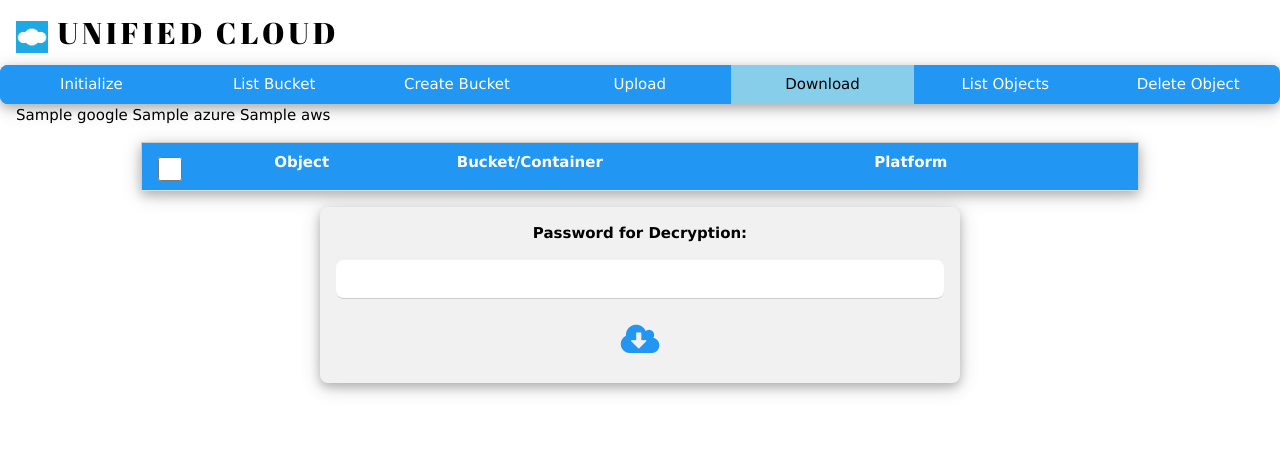
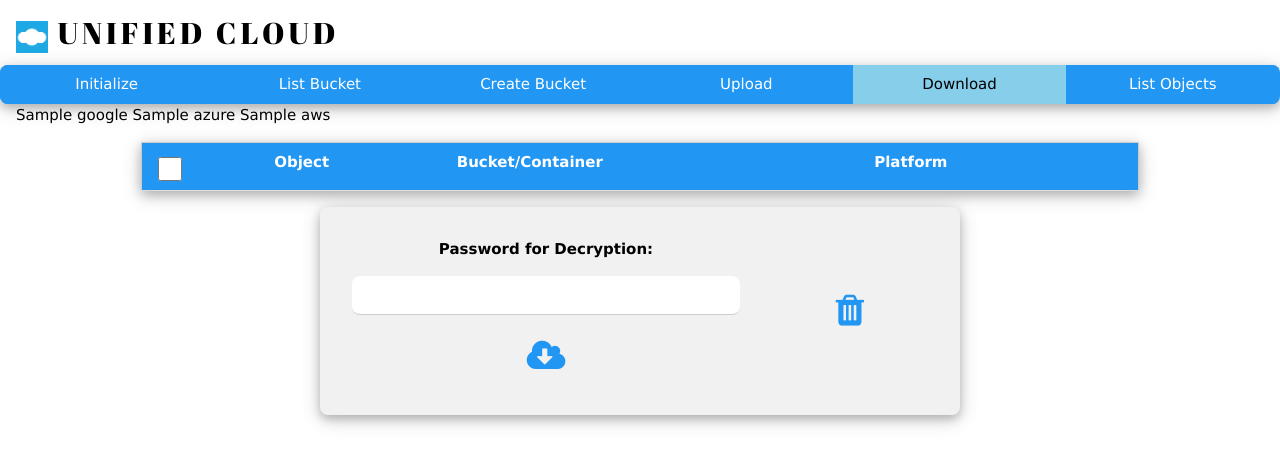
Before and after one commit to danielwwong/Unified-Cloud-API, a Flask app: template templates/download_ajax.html in a window 1280 px wide. Shown: the top 465 px of the page. Run offline with Flask 2, Linux system fonts and the light colour scheme; the template is opened without the code that fills it: most values are stand-ins (such as "Sample title", 1, 10 or a date in 2020); lists and menus that the app fills with data are empty.

Commit message:
Finish Delete Function

```diff
--- a/main.py
+++ b/main.py
@@ -221,26 +221,38 @@ def download_ajax():
 def download_files():
     return app.send_static_file('temp/DownloadedFiles.zip')
 
-@app.route('/delete/', methods = ['GET', 'POST'])
-def delete():
-    if request.method == 'POST':
-        google_platform_check = request.form.get('google_platform')
-        azure_platform_check = request.form.get('azure_platform')
-        aws_platform_check = request.form.get('aws_platform')
-        platform = [google_platform_check, azure_platform_check, aws_platform_check]
-        google_bucket = request.form['google_bucket_name']
-        azure_container = request.form['azure_container_name']
-        aws_bucket = request.form['aws_bucket_name']
-        file_source_bucket = [google_bucket, azure_container, aws_bucket]
-        google_file = request.form['google_object_name']
-        azure_file = request.form['azure_object_name']
-        aws_file = request.form['aws_object_name']
-        delete_file = [google_file, azure_file, aws_file]
-        google_info, azure_info, aws_info = custom_api.delete_object(platform, file_source_bucket, delete_file)
-        flag = 1
-        return render_template('delete_object.html', status = flag, google = google_info, azure = azure_info, aws = aws_info)
-    else:
-        return render_template('delete_object.html')
+#@app.route('/delete/', methods = ['GET', 'POST'])
+#def delete():
+#    if request.method == 'POST':
+#        google_platform_check = request.form.get('google_platform')
+#        azure_platform_check = request.form.get('azure_platform')
+#        aws_platform_check = request.form.get('aws_platform')
+#        platform = [google_platform_check, azure_platform_check, aws_platform_check]
+#        google_bucket = request.form['google_bucket_name']
+#        azure_container = request.form['azure_container_name']
+#        aws_bucket = request.form['aws_bucket_name']
+#        file_source_bucket = [google_bucket, azure_container, aws_bucket]
+#        google_file = request.form['google_object_name']
+#        azure_file = request.form['azure_object_name']
+#        aws_file = request.form['aws_object_name']
+#        delete_file = [google_file, azure_file, aws_file]
+#        google_info, azure_info, aws_info = custom_api.delete_object(platform, file_source_bucket, delete_file)
+#        flag = 1
+#        return render_template('delete_object.html', status = flag, google = google_info, azure = azure_info, aws = aws_info)
+#    else:
+#        return render_template('delete_object.html')
+
+@app.route('/delete_controller/', methods = ['POST'])
+def delete_controller():
+    # get selected download information from frontend
+    platform = request.form.getlist('platform[]')
+    file_source_bucket = request.form.getlist('file_source_bucket[]')
+    delete_file = request.form.getlist('delete_file[]')
+    # delete
+    for x in range(len(platform)):
+        custom_api.delete_object(platform[x], file_source_bucket[x], delete_file[x])
+    info = 'Successfully Performed Deletion!'
+    return info
 
 #@app.route('/delete_private_key/', methods = ['POST'])
 #def delete_private_key():
--- a/templates/base.html
+++ b/templates/base.html
@@ -24,6 +24,15 @@
 				width: 50%;
 				margin: 0 auto;
 			}
+			.w3-my-col-container {
+				display: table;
+				width: 100%;
+			}
+			.w3-my-col {
+				display: table-cell;
+				padding: 16px;
+				vertical-align: middle;
+			}
 		</style>
 		{% block head %}
 		{% endblock %}
@@ -36,13 +45,12 @@
 			</h2>
 		</div>
 		<div class="w3-bar w3-blue w3-card-4 w3-round-large">
-			<a class="w3-bar-item w3-button w3-hover-light-blue w3-ripple {% block initialize_button %}{% endblock %}" style="width:14.28%" href="/initialize/">Initialize</a>
-			<a class="w3-bar-item w3-button w3-hover-light-blue w3-ripple {% block list_bucket_button %}{% endblock %}" style="width:14.28%" href="/list_bucket/">List Bucket</a>
-			<a class="w3-bar-item w3-button w3-hover-light-blue w3-ripple {% block create_bucket_button %}{% endblock %}" style="width:14.28%" href="/create_bucket/">Create Bucket</a>
-			<a class="w3-bar-item w3-button w3-hover-light-blue w3-ripple {% block upload_button %}{% endblock %}" style="width:14.28%" href="/upload_ajax/">Upload</a>
-			<a class="w3-bar-item w3-button w3-hover-light-blue w3-ripple {% block download_button %}{% endblock %}" style="width:14.28%" href="/download_ajax/">Download</a>
-			<a class="w3-bar-item w3-button w3-hover-light-blue w3-ripple {% block list_object_button %}{% endblock %}" style="width:14.28%" href="/list_object/">List Objects</a>
-			<a class="w3-bar-item w3-button w3-hover-light-blue w3-ripple {% block delete_button %}{% endblock %}" style="width:14.28%" href="/delete/">Delete Object</a>
+			<a class="w3-bar-item w3-button w3-hover-light-blue w3-ripple {% block initialize_button %}{% endblock %}" style="width:16.66%" href="/initialize/">Initialize</a>
+			<a class="w3-bar-item w3-button w3-hover-light-blue w3-ripple {% block list_bucket_button %}{% endblock %}" style="width:16.66%" href="/list_bucket/">List Bucket</a>
+			<a class="w3-bar-item w3-button w3-hover-light-blue w3-ripple {% block create_bucket_button %}{% endblock %}" style="width:16.66%" href="/create_bucket/">Create Bucket</a>
+			<a class="w3-bar-item w3-button w3-hover-light-blue w3-ripple {% block upload_button %}{% endblock %}" style="width:16.66%" href="/upload_ajax/">Upload</a>
+			<a class="w3-bar-item w3-button w3-hover-light-blue w3-ripple {% block download_button %}{% endblock %}" style="width:16.66%" href="/download_ajax/">Download</a>
+			<a class="w3-bar-item w3-button w3-hover-light-blue w3-ripple {% block list_object_button %}{% endblock %}" style="width:16.66%" href="/list_object/">List Objects</a>
 		</div>
 		{% block body %}
 		{% endblock %}
--- a/templates/download_ajax.html
+++ b/templates/download_ajax.html
@@ -3,6 +3,8 @@
 		<title>Download Object</title>
 		<script type="text/javascript">
 			function DownloadFile() {
+				// disable delete button
+				document.getElementById("delete_button").disable = true;
 				// get checked objects' information
 				var checkboxes = document.getElementById("object_table").getElementsByTagName("input");
 				var platform = [];
@@ -37,6 +39,7 @@
 				var xhr = new XMLHttpRequest();
 				xhr.open("post", FileController, true);
 				xhr.onreadystatechange = function() {
+					document.getElementById("delete_button").disable = false;
 					if (this.readyState == 4 && this.status == 200) {
 						eval(this.responseText)
 					}
@@ -65,6 +68,43 @@
 				for (var i = 0; i < checkboxes.length; i++) {
 					checkboxes[i].checked = checkbox.checked;
 				}
+			}
+			function DeleteObject() {
+				// disable download button
+				document.getElementById("download_button").disable = true;
+				// get checked objects' information
+				var checkboxes = document.getElementById("object_table").getElementsByTagName("input");
+				var platform = [];
+				var file_source_bucket = [];
+				var delete_file = [];
+				for (var i = 0; i < checkboxes.length; i++) {
+					if (checkboxes[i].type == "checkbox" && checkboxes[i].checked && checkboxes[i].name != "check_all") {
+						platform.push(checkboxes[i].name);
+						file_source_bucket.push(checkboxes[i].value);
+						delete_file.push(checkboxes[i].id);
+					}
+				}
+				// delete controller
+				var FileController = "/delete_controller/";
+				// FormData
+				var form = new FormData();
+				for (var i = 0; i < platform.length; i++) {
+					form.append("platform[]", platform[i]);
+					form.append("file_source_bucket[]", file_source_bucket[i]);
+					form.append("delete_file[]", delete_file[i]);
+				}
+				document.getElementById("dynamic_delete_section").style.display = "block";
+				//XMLHttpRequest
+				var xhr = new XMLHttpRequest();
+				xhr.open("post", FileController, true);
+				xhr.onreadystatechange = function() {
+					document.getElementById("download_button").disable = false;
+					if (this.readyState == 4 && this.status == 200) {
+						document.getElementById("dynamic_delete_section").style.display = "none";
+						location.reload(true);
+					}
+				}
+				xhr.send(form);
 			}
 		</script>
 {% endblock %}
@@ -99,6 +139,8 @@
 			</table>
 		</div>
 		<div class="w3-container w3-center w3-mycenter-small w3-light-gray w3-round-large w3-card-4 w3-margin-bottom">
+			<div class="w3-my-col-container">
+				<div class="w3-my-col">
 					<p>
 						<b>Password for Decryption:</b>
 					</p>
@@ -106,7 +148,18 @@
 						<input class="w3-input w3-round-large" type="password" id="input_password">
 					</p>
 					<p>
-				<button type="button" class="w3-button w3-ripple w3-round-large" onclick="DownloadFile();"><i class="fa fa-cloud-download fa-fw" style="font-size:36px;color:#2196f3"></i></button>
+						<button type="button" class="w3-button w3-ripple w3-round-large" onclick="DownloadFile();" id="download_button"><i class="fa fa-cloud-download fa-fw" style="font-size:36px;color:#2196f3"></i></button>
 					</p>
 				</div>
+				<div class="w3-my-col">
+					<p>
+						<button type="button" class="w3-button w3-ripple w3-round-large" onclick="DeleteObject();" id="delete_button"><i class="fa fa-trash fa-fw" style="font-size:36px;color:#2196f3"></i></button>
+					</p>
+					<p id="dynamic_delete_section" style="display:none">
+						<i class="fa fa-refresh fa-spin" style="font-size:24px"></i>
+						<b>Deleting...</b>
+					</p>
+				</div>
+			</div>
+		</div>
 {% endblock %}
```
Also changed, not shown: custom_api.py (+13 -16 lines), templates/delete_object.html (deleted, +0 -33 lines). Lines whose indentation alone changed are shown as unchanged.
